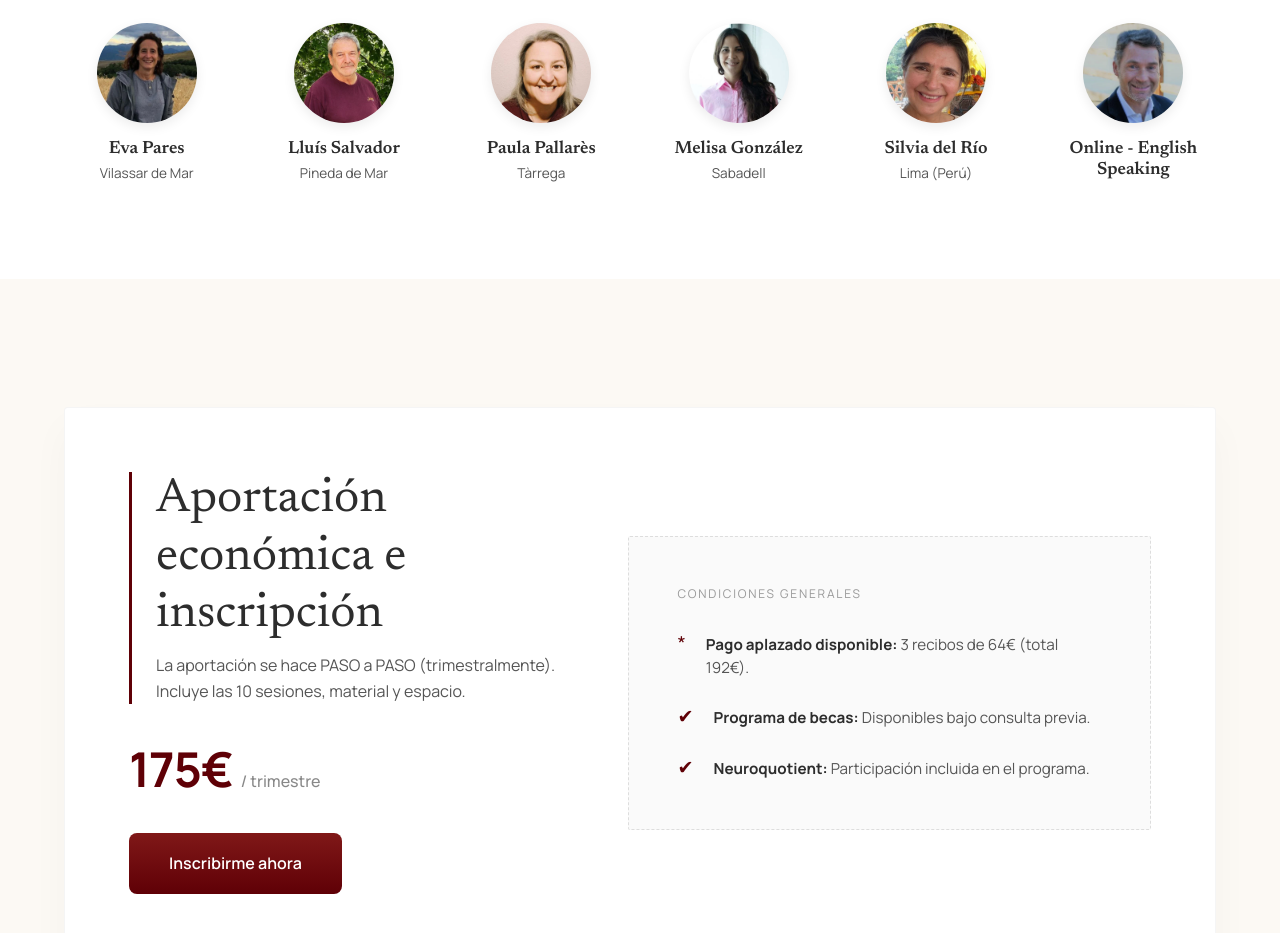
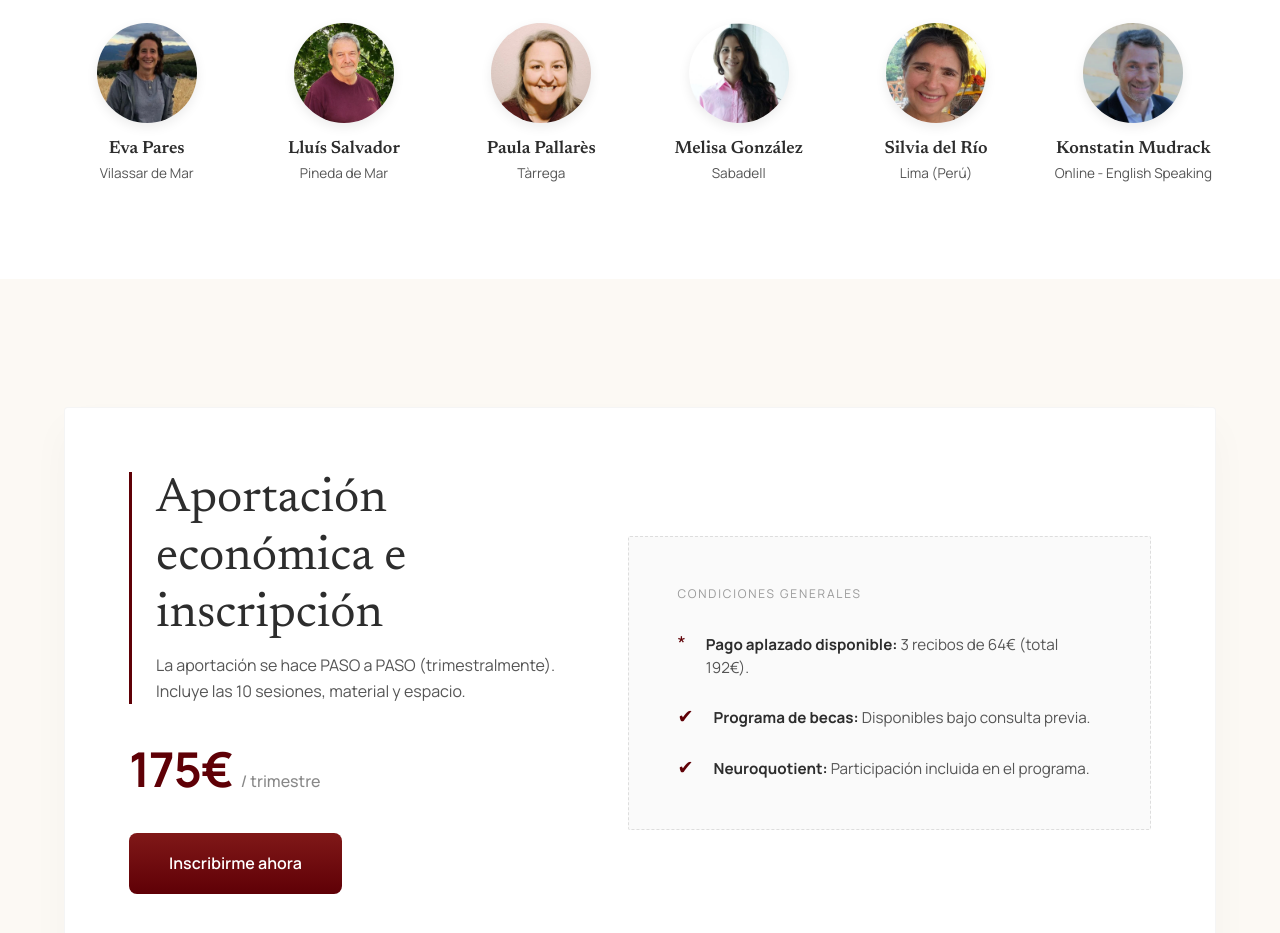
Before and after one commit to javiviph/sangha, a React (Vite) app: page / in a window 1280 px wide. Shown: the part 5900-6833 px from the top of the page. Built offline with nearby package versions, Linux system fonts and the light colour scheme.

Commit message:
fix: update english trainer name to Konstatin Mudrack

```diff
--- a/src/components/Trainers.jsx
+++ b/src/components/Trainers.jsx
@@ -40,7 +40,7 @@ const trainers = [
   { name: 'Paula Pallarès',       location: 'Tàrrega', photo: 'paula' },
   { name: 'Melisa González',      location: 'Sabadell', photo: 'melisa' },
   { name: 'Silvia del Río',       location: 'Lima (Perú)', photo: 'silvia' },
-  { name: 'Online - English Speaking', location: '', photo: 'english', isSpecial: true },
+  { name: 'Konstatin Mudrack', location: 'Online - English Speaking', photo: 'english' },
 ];
 
 export default function Trainers() {
```
